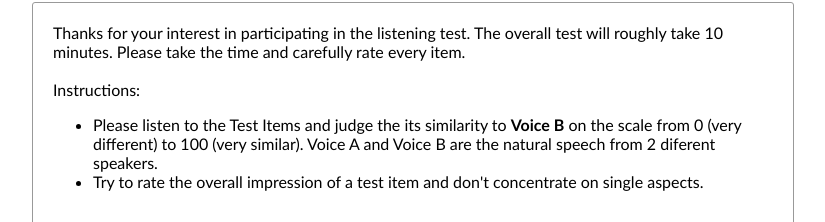
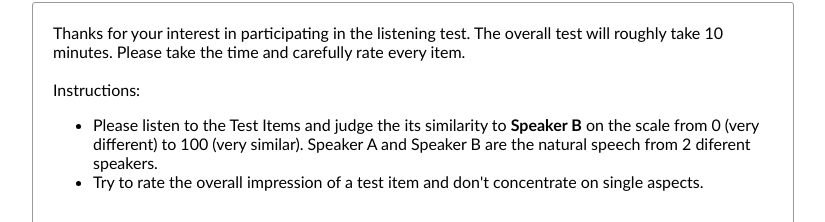
Before and after one commit to tuanvu92/AT_subjective_test, a plain HTML site: page FictionSimilarityTest.html in a window 1280 px wide. Shown: the part 119-341 px from the top of the page, without its empty margins (248-1073 px from the left). Drawn offline with Linux system fonts and the light colour scheme.

Commit message:
Update FictionSimilarityTest.html

```diff
--- a/FictionSimilarityTest.html
+++ b/FictionSimilarityTest.html
@@ -69,7 +69,7 @@
             <br />
             Instructions:
             <ul>
-                <li>Please listen to the Test Items and judge the its similarity to <b>Voice B</b> on the scale from 0 (very different) to 100 (very similar). Voice A and Voice B are the natural speech from 2 diferent speakers.</li>
+                <li>Please listen to the Test Items and judge the its similarity to <b>Speaker B</b> on the scale from 0 (very different) to 100 (very similar). Speaker A and Speaker B are the natural speech from 2 diferent speakers.</li>
                 <li>Try to rate the overall impression of a test item and don't concentrate on single aspects. </li>
             </ul>
         </div>
```
